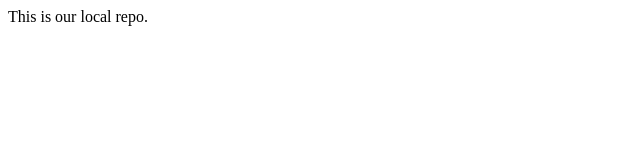
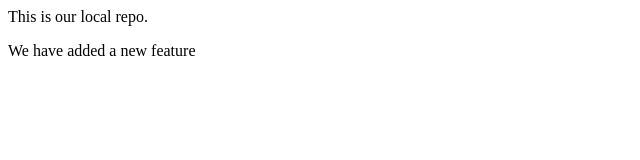
Before and after one commit to farhanali-pk/local-repo, a plain HTML site: page index.html in a window 1280 px wide. Shown: the whole page, without its empty margins (0-640 px from the left). Drawn offline with Linux system fonts and the light colour scheme.

Commit message:
Feature 1 added here

```diff
--- a/index.html
+++ b/index.html
@@ -1 +1,2 @@
 <p>This is our local repo.</p>
+<p> We have added a new feature</p>
```
